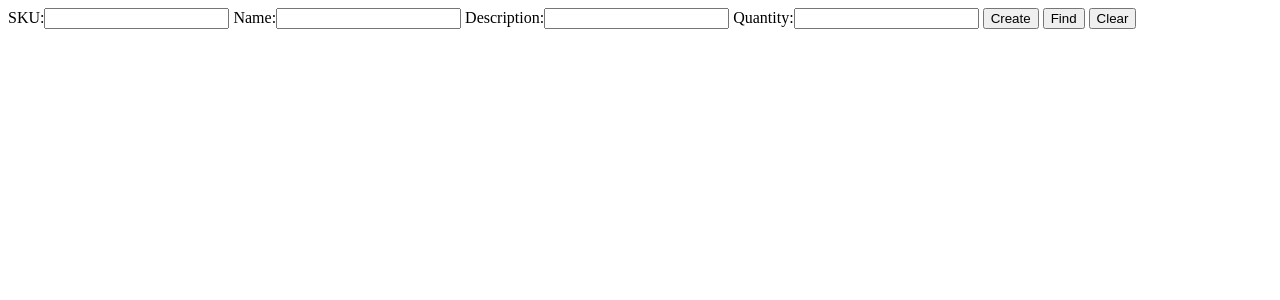
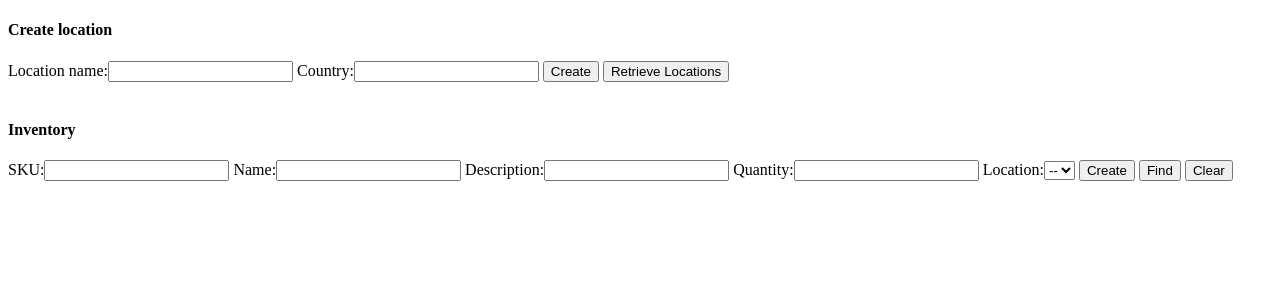
Before and after one commit to hmitgang/shopify-challenge-2022, a Flask app: page / in a window 1280 px wide. Shown: the top 300 px of the page. Run offline with Flask 2, Linux system fonts and the light colour scheme; data that the repository does not hold is empty.

Commit message:
Ability to create and get locations/warehouses

```diff
--- a/db.py
+++ b/db.py
@@ -6,17 +6,34 @@ DB_NAME = "inventory.db"
 def init_tables():
     con = sqlite3.connect(DB_NAME)
 
-    con.cursor().execute("""
+    cur = con.cursor()
+    cur.execute("""
     CREATE TABLE IF NOT EXISTS items (
         id INTEGER PRIMARY KEY AUTOINCREMENT,
         sku TEXT NOT NULL UNIQUE,
         name TEXT NOT NULL,
         description TEXT
-    )""").execute("""
+    )""")
+
+    # Note: when actually storing locations, we probably want to store much more
+    #       address data, including city, postal code in some countries, street name,
+    #       perhaps contact information/manager, or other pertant information. To
+    #       keep things simple, we'll just use a friendly name and a country
+    cur.execute("""
+    CREATE TABLE IF NOT EXISTS locations (
+        id INTEGER PRIMARY KEY AUTOINCREMENT,
+        name TEXT NOT NULL UNIQUE,
+        country TEXT NOT NULL
+    )""")
+
+    cur.execute("""
     CREATE TABLE IF NOT EXISTS inventory (
         id INTEGER PRIMARY KEY AUTOINCREMENT,
         sku TEXT NOT NULL UNIQUE,
-        quantity INTEGER NOT NULL DEFAULT 0
+        location_id INTEGER NOT NULL,
+        quantity INTEGER NOT NULL DEFAULT 0,
+        FOREIGN KEY(sku) REFERENCES items(sku),
+        FOREIGN KEY(location_id) REFERENCES locations(id)
     )""")
 
     con.commit()
--- a/server.py
+++ b/server.py
@@ -7,7 +7,30 @@ app = Flask(__name__)
 app.teardown_appcontext(close_db)
 
 @app.route("/api/inventory/<sku>", methods=("DELETE", "PUT"))
-def change_inventory(sku):
+@app.route("/api/inventory", methods=("GET", "POST"))
+def inventory(sku=None):
+    if request.method == "POST":
+        db = get_db()
+        db.execute(
+            "INSERT INTO items (sku, name, description) VALUES (?,?,?)",
+            (request.json.get("sku"), request.json.get("name"), request.json.get("description")))
+        db.execute(
+            "INSERT INTO inventory (sku, quantity) VALUES (?, ?)",
+            (request.json.get("sku"), request.json.get("quantity")))
+        db.commit()
+        return "Success" # In the future, we may want to return the newly created item
+    if request.method == "GET":
+        print(request.args)
+        if "sku" in request.args:
+            resp = get_db().execute("SELECT inventory.sku as sku, name, description, quantity FROM items JOIN inventory ON inventory.sku = items.sku WHERE items.sku=? AND name LIKE ?",
+                (request.args.get("sku"), request.args.get("name")+'%')).fetchall()
+        else:
+            resp = get_db().execute("SELECT inventory.sku as sku, name, description, quantity FROM items JOIN inventory ON inventory.sku = items.sku WHERE name LIKE ?",
+                ((request.args.get("name") or '')+'%',)).fetchall()
+
+        return {"headers": ["sku", "name", "description", "quantity"], "inventory_items": resp}
+
+    # For DELETE and PUT methods, we must have a sku
     if not sku:
         raise Exception()
     if request.method == "DELETE":
@@ -31,31 +54,33 @@ def change_inventory(sku):
         db.commit()
         return ""
 
-@app.route("/api/inventory", methods=("GET", "POST"))
-def inventory():
+    raise Exception("Unreachable statement")
+
+
+@app.route("/api/locations/<id>", methods=("DELETE",))
+@app.route("/api/locations", methods=("GET", "POST"))
+def locations(location_id=None):
+    if request.method == "GET":
+        resp = get_db().execute("SELECT id, name, country FROM locations").fetchall()
+        return {"headers": ["id", "name", "country"], "locations": resp}
+
     if request.method == "POST":
         db = get_db()
+        # We likely want to do more server side data validation
         db.execute(
-            "INSERT INTO items (sku, name, description) VALUES (?,?,?)",
-            (request.json.get("sku"), request.json.get("name"), request.json.get("description")))
-        db.execute(
-            "INSERT INTO inventory (sku, quantity) VALUES (?, ?)",
-            (request.json.get("sku"), request.json.get("quantity")))
+            "INSERT INTO locations (name, country) VALUES (?,?)",
+            (request.json.get("name"), request.json.get("country")))
         db.commit()
-        return "Success"
-    if request.method == "GET":
-        print(request.args)
-        if "sku" in request.args:
-            resp = get_db().execute("SELECT inventory.sku as sku, name, description, quantity FROM items JOIN inventory ON inventory.sku = items.sku WHERE items.sku=? AND name LIKE ?",
-                (request.args.get("sku"), request.args.get("name")+'%')).fetchall()
-        else:
-            resp = get_db().execute("SELECT inventory.sku as sku, name, description, quantity FROM items JOIN inventory ON inventory.sku = items.sku WHERE name LIKE ?",
-                ((request.args.get("name") or '')+'%',)).fetchall()
+        return "" # In the future, we may want to return the newly created location
 
-        return {"headers": ["sku", "name", "description", "quantity"], "inventory_items": resp}
+    if request.method == "DELETE":
+        db = get_db()
+        db.execute("DELETE FROM locations WHERE id=?", (location_id,))
+        db.commit()
+        return ""
 
+    raise Exception("Unreachable statement")
 
-    return "Success"
 
 @app.route("/")
 def main():
--- a/static/script.js
+++ b/static/script.js
@@ -3,6 +3,9 @@ window.onload =  () => {
     let input_name = document.getElementById("name");
     let input_description = document.getElementById("description");
     let input_quantity = document.getElementById("quantity");
+    let input_location = document.getElementById("location");
+    let input_location_name = document.getElementById("location_name");
+    let input_location_country = document.getElementById("location_country");
     let tbl = document.getElementById("results")
 
     let delete_func = function(sku) {
@@ -86,7 +89,43 @@ window.onload =  () => {
     }
 
 
-    document.getElementById("find").addEventListener("click", ()=> {
+    document.getElementById("location_create").addEventListener("click", () => {
+        if(!input_location_name.value || !input_location_country.value) {
+            return alert("Please include both a name and country.")
+        }
+
+        fetch("/api/locations", {
+            method: "POST",
+            headers: {
+                'Content-Type': 'application/json'
+            },
+            body: JSON.stringify({
+                name: input_location_name.value,
+                country: input_location_country.value
+            })
+        })
+    });
+
+    function getLocations() {
+        fetch("/api/locations").then((data) => data.json()).then(json => {
+            input_location.innerHTML = "<option>--</option>";
+            json["locations"].forEach((data) => {
+                loc = {}
+                data.forEach(
+                    (value, idx) => loc[json["headers"][idx]] = value
+                )
+                let newOption = document.createElement("option");
+                newOption.innerText = `${loc["name"]}, ${loc["country"].toUpperCase()}`;
+                newOption.setAttribute("value", loc["id"]);
+                input_location.appendChild(newOption);
+            });
+        })
+    }
+
+    document.getElementById("location_retrieve_locations").addEventListener("click", getLocations);
+    getLocations(); // Do it once on page load
+
+    document.getElementById("find").addEventListener("click", () => {
 
         let params = {};
         if(input_sku.value) params["sku"] = input_sku.value;
--- a/templates/base.html
+++ b/templates/base.html
@@ -5,12 +5,23 @@
     <script src="{{ url_for('static',filename='script.js') }}"></script>
 </head>
 <body>
-
     <div>
+        <h4>Create location</h4>
+        <label>Location name:</label><input id="location_name">
+        <label>Country:</label><input id="location_country">
+        <button id="location_create">Create</button>
+        <button id="location_retrieve_locations">Retrieve Locations</button>
+    </div>
+    <br>
+    <div>
+        <h4>Inventory</h4>
         <label>SKU:</label><input id="sku">
         <label>Name:</label><input id="name">
         <label>Description:</label><input id="description">
         <label>Quantity:</label><input id="quantity" type="number">
+        <label>Location:</label><select id="location">
+            <option>--</option>
+        </select>
         <button id="create">Create</button>
         <button id="find">Find</button>
         <button id="clear">Clear</button>
```
